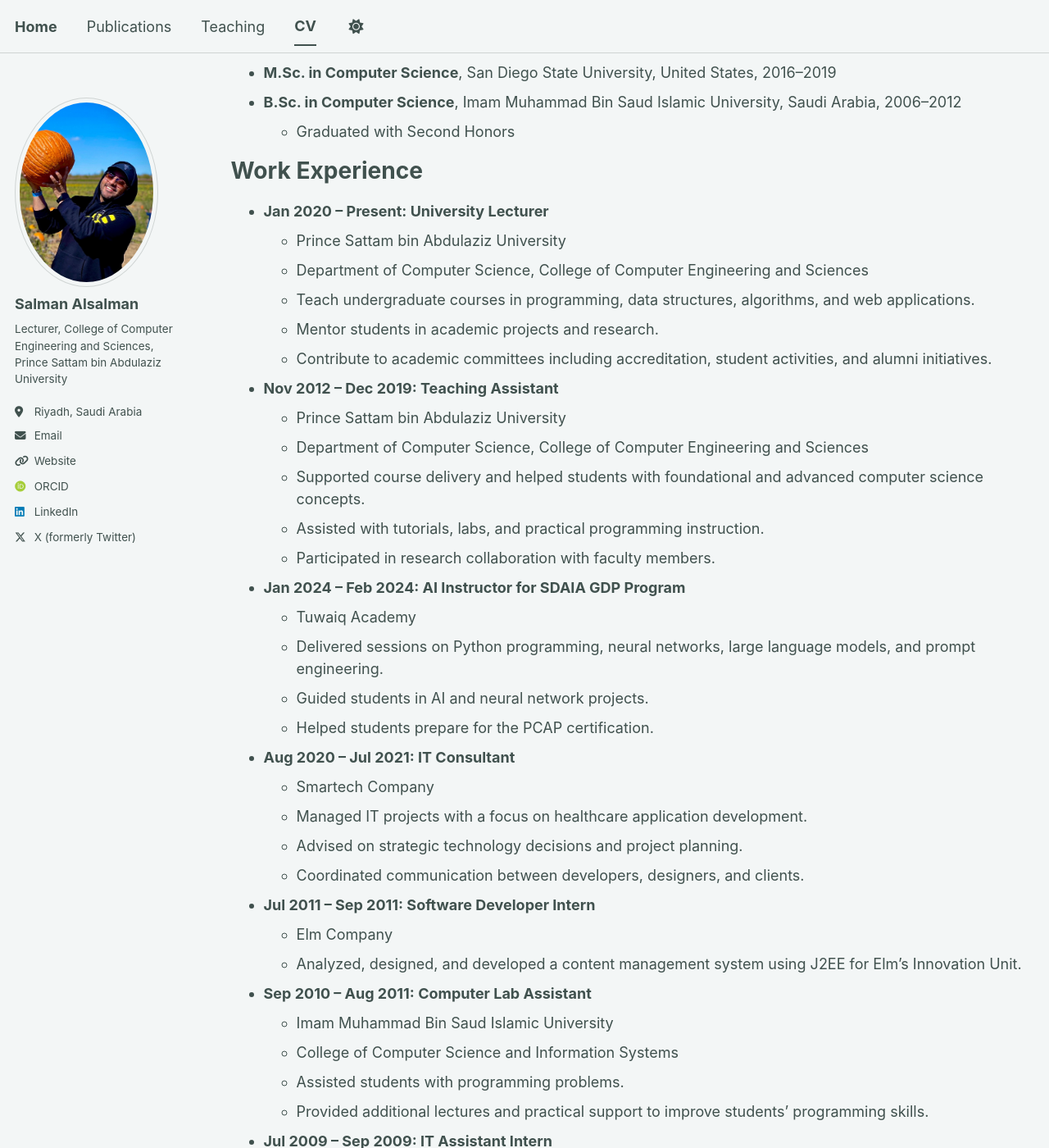
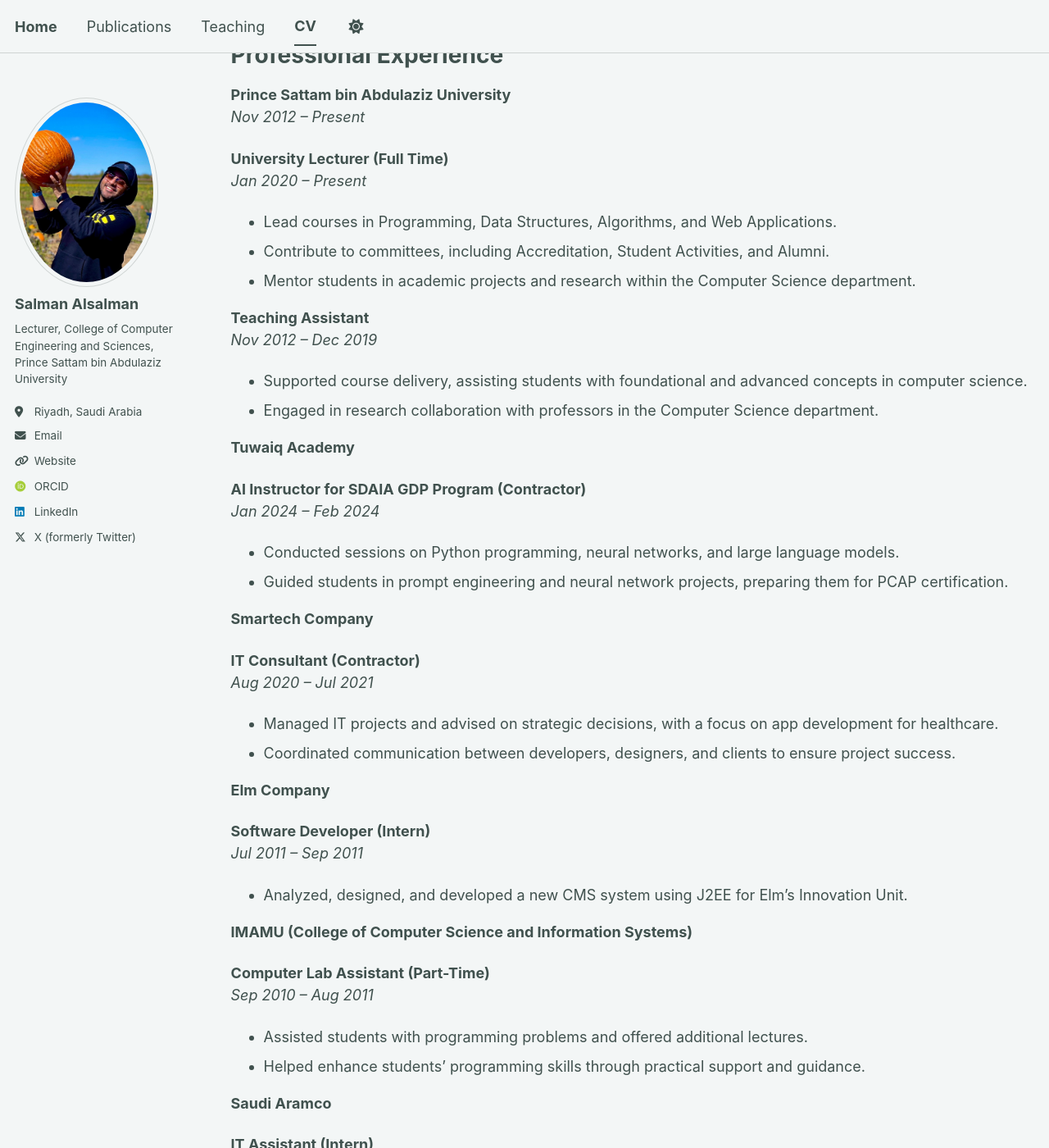
Before and after one commit to x1xSAS/x1xSAS.github.io, a Jekyll site: the page built from _pages/cv.md, in a window 1280 px wide and 1400 px high, scrolled down 486 px. Shown: the whole window at 82% size. Built offline with Jekyll 4.4.1, drawn with Linux system fonts in a browser that asks for light colours; some web fonts are replaced; a script bundle is joined from its source files by our own code; library files that are not in the unit come from our copies; some of the changed text lies outside the part shown.

Commit message:
Update cv.md

```diff
--- a/_pages/cv.md
+++ b/_pages/cv.md
@@ -13,148 +13,134 @@
 
 **AI Consultant and Academic Professional**
 Riyadh, Saudi Arabia
-Email: [salman.a.alsalman@gmail.com](mailto:salman.a.alsalman@gmail.com)
-LinkedIn: [linkedin.com/in/alsalman-s](https://linkedin.com/in/alsalman-s)
+
+* Email: [salman.a.alsalman@gmail.com](mailto:salman.a.alsalman@gmail.com)
+* LinkedIn: [linkedin.com/in/alsalman-s](https://linkedin.com/in/alsalman-s)
 
 Summary
 ======
 Experienced AI consultant and lecturer specializing in artificial intelligence, machine learning, and computer vision. Recognized for integrating advanced AI technologies in both academic and consulting environments. Skilled in guiding small businesses and organizations through strategic planning and project management to leverage AI solutions effectively. Committed to empowering students and clients alike in the ever-evolving tech landscape.
 
+Professional Experience
+======
+
+**Prince Sattam bin Abdulaziz University**
+*Nov 2012 – Present*
+
+**University Lecturer (Full Time)**
+*Jan 2020 – Present*
+
+* Lead courses in Programming, Data Structures, Algorithms, and Web Applications.
+* Contribute to committees, including Accreditation, Student Activities, and Alumni.
+* Mentor students in academic projects and research within the Computer Science department.
+
+**Teaching Assistant**
+*Nov 2012 – Dec 2019*
+
+* Supported course delivery, assisting students with foundational and advanced concepts in computer science.
+* Engaged in research collaboration with professors in the Computer Science department.
+
+**Tuwaiq Academy**
+
+**AI Instructor for SDAIA GDP Program (Contractor)**
+*Jan 2024 – Feb 2024*
+
+* Conducted sessions on Python programming, neural networks, and large language models.
+* Guided students in prompt engineering and neural network projects, preparing them for PCAP certification.
+
+**Smartech Company**
+
+**IT Consultant (Contractor)**
+*Aug 2020 – Jul 2021*
+
+* Managed IT projects and advised on strategic decisions, with a focus on app development for healthcare.
+* Coordinated communication between developers, designers, and clients to ensure project success.
+
+**Elm Company**
+
+**Software Developer (Intern)**
+*Jul 2011 – Sep 2011*
+
+* Analyzed, designed, and developed a new CMS system using J2EE for Elm’s Innovation Unit.
+
+**IMAMU (College of Computer Science and Information Systems)**
+
+**Computer Lab Assistant (Part-Time)**
+*Sep 2010 – Aug 2011*
+
+* Assisted students with programming problems and offered additional lectures.
+* Helped enhance students’ programming skills through practical support and guidance.
+
+**Saudi Aramco**
+
+**IT Assistant (Intern)**
+*Jul 2009 – Sep 2009*
+
+* Responded to users’ IT support requests and provided assistance onsite and remotely.
+* Installed IT equipment such as printers, monitors, scanners, network cables, and modems.
+
 Education
 ======
-* **M.Sc. in Computer Science**, San Diego State University, United States, 2016–2019
-* **B.Sc. in Computer Science**, Imam Muhammad Bin Saud Islamic University, Saudi Arabia, 2006–2012
-  * Graduated with Second Honors
 
-Work Experience
+**Master’s Degree in Computer Science**
+San Diego State University, United States
+*2016 – 2019*
+
+**Bachelor’s Degree in Computer Science (Second Honors)**
+Imam Muhammad Bin Saud Islamic University, Saudi Arabia
+*2006 – 2012*
+
+Key Skills
 ======
-* **Jan 2020 – Present: University Lecturer**
-  * Prince Sattam bin Abdulaziz University
-  * Department of Computer Science, College of Computer Engineering and Sciences
-  * Teach undergraduate courses in programming, data structures, algorithms, and web applications.
-  * Mentor students in academic projects and research.
-  * Contribute to academic committees including accreditation, student activities, and alumni initiatives.
 
-* **Nov 2012 – Dec 2019: Teaching Assistant**
-  * Prince Sattam bin Abdulaziz University
-  * Department of Computer Science, College of Computer Engineering and Sciences
-  * Supported course delivery and helped students with foundational and advanced computer science concepts.
-  * Assisted with tutorials, labs, and practical programming instruction.
-  * Participated in research collaboration with faculty members.
+**Technical Skills:** Artificial Intelligence, Machine Learning, Deep Learning, Computer Vision, Data Analysis
 
-* **Jan 2024 – Feb 2024: AI Instructor for SDAIA GDP Program**
-  * Tuwaiq Academy
-  * Delivered sessions on Python programming, neural networks, large language models, and prompt engineering.
-  * Guided students in AI and neural network projects.
-  * Helped students prepare for the PCAP certification.
+**Soft Skills:** Leadership, Small Business Consultation, Strategic Planning, Project Management
 
-* **Aug 2020 – Jul 2021: IT Consultant**
-  * Smartech Company
-  * Managed IT projects with a focus on healthcare application development.
-  * Advised on strategic technology decisions and project planning.
-  * Coordinated communication between developers, designers, and clients.
+Licenses & Certifications
+======
 
-* **Jul 2011 – Sep 2011: Software Developer Intern**
-  * Elm Company
-  * Analyzed, designed, and developed a content management system using J2EE for Elm’s Innovation Unit.
+**Certified Artificial Intelligence Consultant (CAIC™)**
+*Mar 2025*
+United States Artificial Intelligence Institute (USAI®)
+Credential ID: 8765319297
 
-* **Sep 2010 – Aug 2011: Computer Lab Assistant**
-  * Imam Muhammad Bin Saud Islamic University
-  * College of Computer Science and Information Systems
-  * Assisted students with programming problems.
-  * Provided additional lectures and practical support to improve students’ programming skills.
+* Demonstrated expertise in implementing core AI concepts and business applications of AI/ML.
+* Covered practical applications including NLP, AI for business and society, and robotics for organizations.
+* Trained to manage high-performing analytics teams and lead AI-driven transformation initiatives.
 
-* **Jul 2009 – Sep 2009: IT Assistant Intern**
-  * Saudi Aramco
-  * Responded to users’ IT support requests onsite and remotely.
-  * Installed and configured IT equipment including printers, monitors, scanners, network cables, and modems.
+**McKinsey Forward Program**
+*Jan 2024 – Apr 2024*
 
-Skills
+Participated in an intensive four-month program focused on future-of-work skills, covering:
+
+* **Structured Problem Solving:** Mastered a hypothesis-led approach to address complex challenges.
+* **Effective Communication:** Enhanced articulation using the EPIC framework.
+* **Digital Fluency:** Built essential digital tool and strategy knowledge.
+* **Strategic Thinking:** Developed skills in synthesizing information and crafting recommendations.
+* **Leadership Mindset:** Embraced growth-oriented self-leadership to inspire others effectively.
+
+Languages
 ======
-* **Artificial Intelligence and Machine Learning**
-  * Artificial Intelligence
-  * Machine Learning
-  * Deep Learning
-  * Computer Vision
-  * Natural Language Processing
-  * Large Language Models
-  * Prompt Engineering
 
-* **Data and Applied AI**
-  * Data Analysis
-  * Predictive Modeling
-  * Medical Image Analysis
-  * AI for Business
-  * AI Strategy
-  * Decision-Making Systems
-
-* **Teaching and Academic Practice**
-  * Programming Education
-  * Student Mentoring
-  * Academic Projects
-  * Research Collaboration
-  * Curriculum Support
-
-* **Professional Skills**
-  * Leadership
-  * Strategic Planning
-  * Project Management
-  * Small Business Consultation
-  * Client Communication
-
-Certifications
-======
-* **Certified Artificial Intelligence Consultant (CAIC™)**
-  * United States Artificial Intelligence Institute, Mar 2025
-  * Credential ID: 8765319297
-  * Demonstrated expertise in core AI concepts, business applications of AI/ML, NLP, AI for business and society, robotics for organizations, analytics leadership, and AI-driven transformation initiatives.
-
-* **McKinsey Forward Program**
-  * McKinsey & Company, Jan 2024 – Apr 2024
-  * Completed a four-month professional development program focused on structured problem solving, effective communication, digital fluency, strategic thinking, and leadership mindset.
+* Arabic (Native/Fluent)
+* English (Full Professional Proficiency)
 
 Publications
 ======
-* Ahmed Biyabani, Salman A. Al-Salman, and Khalid S. Alkhalaf.
-  **“Embedded real-time bilingual ALPR.”**
-  2015 International Conference on Communications, Signal Processing, and Applications (ICCSPA), Sharjah, 2015.
-  DOI: [10.1109/ICCSPA.2015.7081311](https://doi.org/10.1109/ICCSPA.2015.7081311)
 
-Research Projects
+Ahmed Biyabani, Salman A. Al-Salman, and Khalid S. Alkhalaf.
+“Embedded real-time bilingual ALPR.”
+*2015 International Conference on Communications, Signal Processing, and Applications (ICCSPA), Sharjah, 2015.*
+DOI: [10.1109/ICCSPA.2015.7081311](https://doi.org/10.1109/ICCSPA.2015.7081311)
+
+Academic Projects & Research
 ======
-* **Malaria Cell Detection using Curriculum Learning and Faster R-CNN**
-  * Designed and implemented a deep learning pipeline using Faster R-CNN with Detectron2 and curriculum learning strategies to detect malaria-infected cells in microscope images.
-  * Achieved improved detection performance, especially on low-cost microscope images.
 
-* **Large-Scale Analysis of Citation Bias**
-  * Developed a predictive model to analyze citation likelihood based on demographic data.
+**Malaria Cell Detection using Curriculum Learning and Faster R-CNN:** Designed and implemented a deep learning pipeline using Faster R-CNN with Detectron2 and curriculum learning strategies to detect malaria-infected cells in microscope images. Achieved notable improvement in detection performance, especially on low-cost microscope images.
 
-* **Efficient Liver Disease Prediction**
-  * Built machine learning classifiers for liver disease prediction using patient biomarkers.
+**Large-Scale Analysis of Citation Bias:** Developed a predictive model assessing citation likelihood based on demographic data.
 
-* **Predicting Safety Risks from Street View Photos**
-  * Applied image processing techniques to predict crime-related risks using street view data.
+**Efficient Liver Disease Prediction:** Built machine learning classifiers for liver disease prediction based on patient biomarkers.
 
-Teaching
-======
-* Programming
-* Data Structures
-* Algorithms
-* Web Applications
-* Python Programming
-* Neural Networks
-* Large Language Models
-* Prompt Engineering
-
-Academic Service and Leadership
-======
-* Accreditation Committee
-* Student Activities Committee
-* Alumni Committee
-* Student mentoring in academic projects and research
-* Support for departmental teaching, tutorials, labs, and academic development activities
-
-Languages
-======
-* Arabic: Native / Fluent
-* English: Full Professional Proficiency
+**Predicting Safety Risks from Street View Photos:** Applied image processing techniques to predict crime rates using street view data.
```
